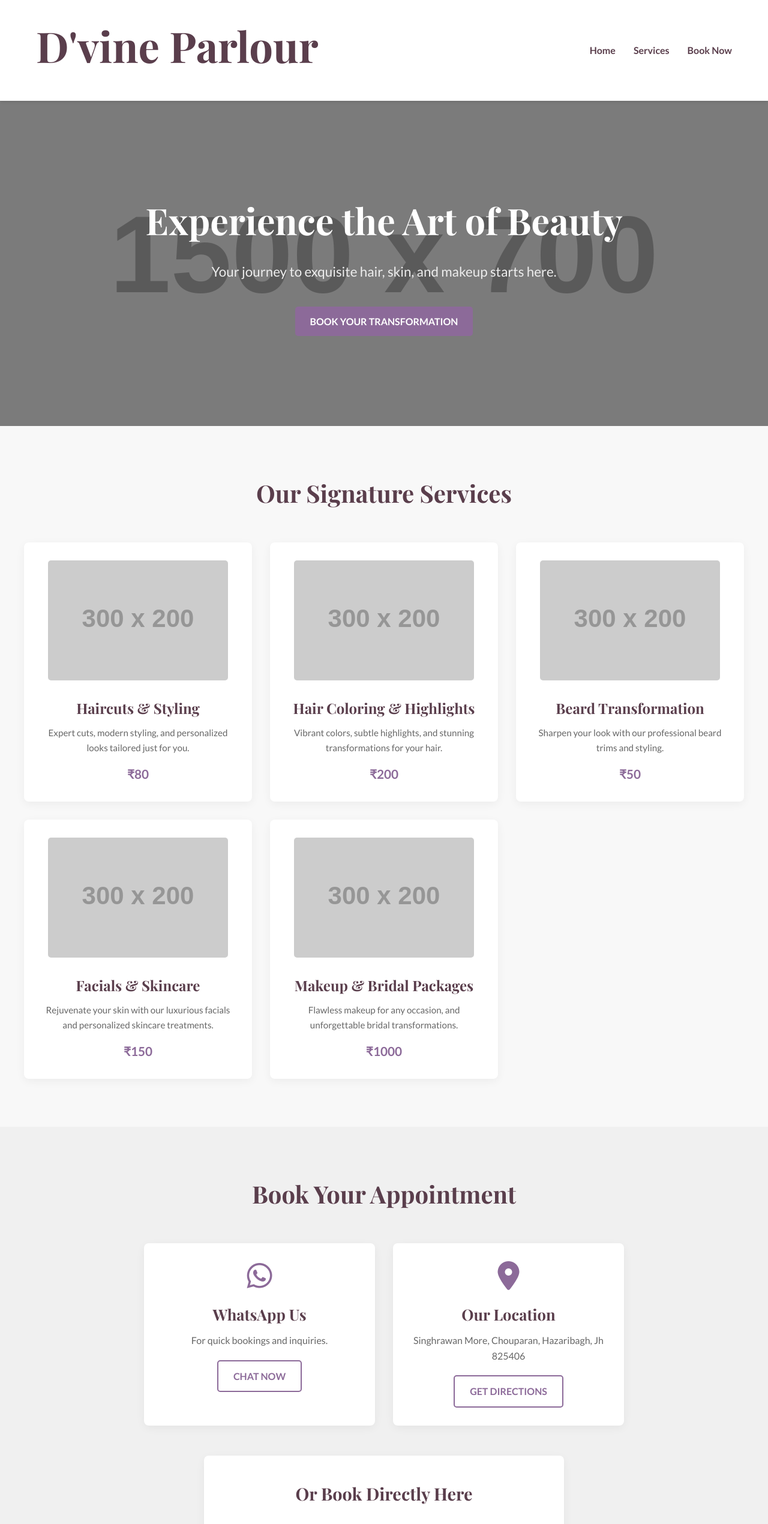
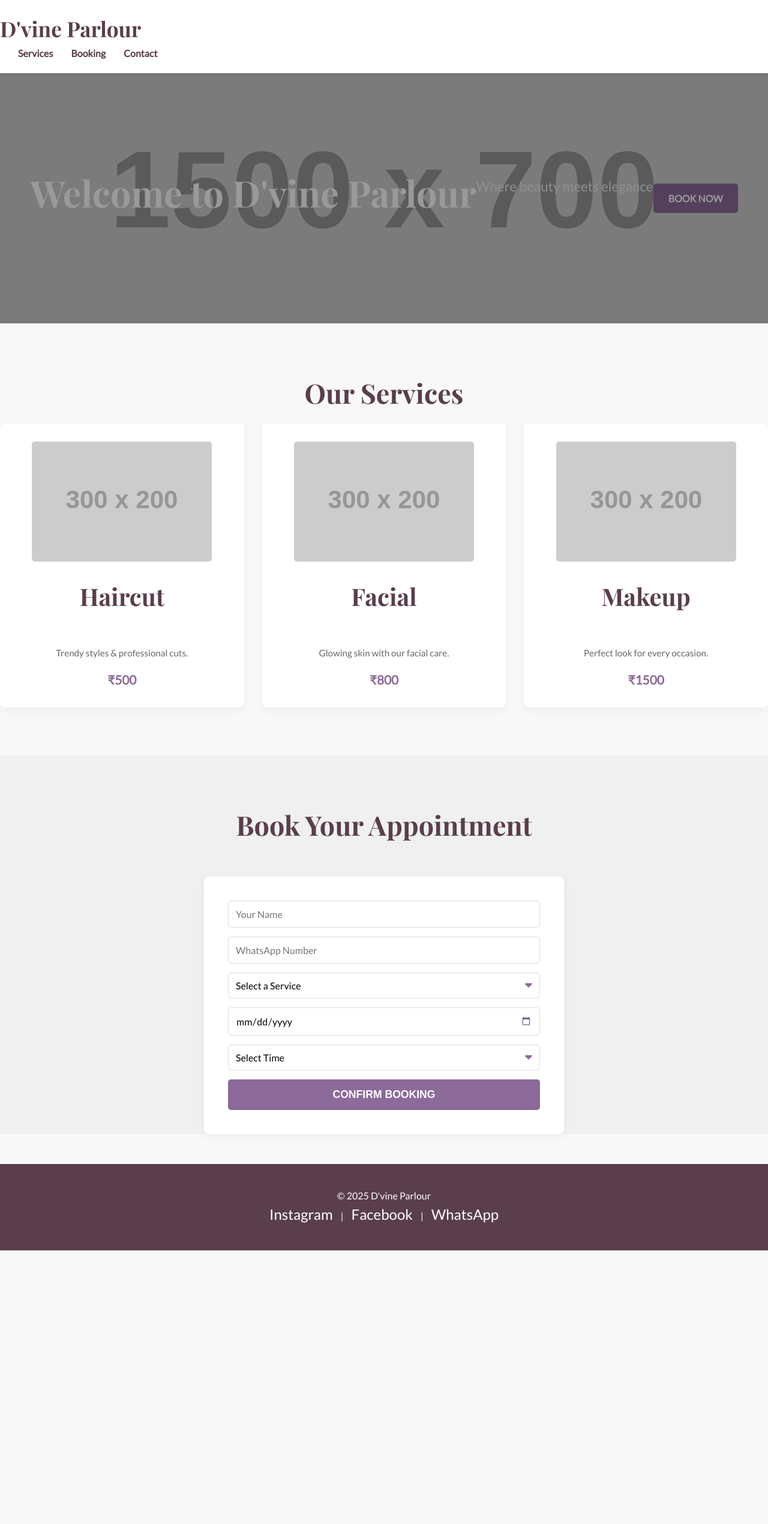
Before and after one commit to dayfordreamer-cell/aigemni, a plain HTML site: page index.html in a window 1280 px wide. Shown: the top 2540 px of the page at 60% size. After the commit the page ends 2084 px from the top, so only its background shows below. Drawn offline with nearby package versions, Linux system fonts and the light colour scheme; placeholder pictures from the web are drawn by us.

Commit message:
Update index.html

```diff
--- a/index.html
+++ b/index.html
@@ -3,189 +3,115 @@
 <head>
   <meta charset="UTF-8">
   <meta name="viewport" content="width=device-width, initial-scale=1.0">
-    <title>D'vine Parlour - Experience the Art of Beauty</title>
+  <title>D'vine Parlour</title>
+  <link href="https://fonts.googleapis.com/css2?family=Playfair+Display:wght@700&family=Lato&display=swap" rel="stylesheet">
   <link rel="stylesheet" href="style.css">
-    <!-- Google Fonts for elegant typography: Playfair Display for headings, Lato for body -->
-    <link href="https://fonts.googleapis.com/css2?family=Playfair+Display:wght@400;700&family=Lato:wght@300;400;700&display=swap" rel="stylesheet">
-    <!-- Font Awesome for icons (e.g., WhatsApp, location, social media) -->
-    <link rel="stylesheet" href="https://cdnjs.cloudflare.com/ajax/libs/font-awesome/6.0.0-beta3/css/all.min.css">
 </head>
 <body>
-
-    <!-- Header Section -->
+  <!-- Header -->
   <header class="main-header">
-        <div class="container">
-            <h1 class="logo"><a href="#">D'vine Parlour</a></h1>
+    <div class="logo"><a href="#">D'vine Parlour</a></div>
     <nav class="main-nav">
+      <button class="menu-toggle">☰</button>
       <ul>
-                    <li><a href="#home">Home</a></li>
         <li><a href="#services">Services</a></li>
-                    <!-- Optional: Add these if you create corresponding sections -->
-                    <!-- <li><a href="#gallery">Gallery</a></li> -->
-                    <!-- <li><a href="#about">About Us</a></li> -->
-                    <li><a href="#contact">Book Now</a></li>
+        <li><a href="#booking">Booking</a></li>
+        <li><a href="#contact">Contact</a></li>
       </ul>
     </nav>
-            <button class="menu-toggle" aria-label="Toggle navigation">&#9776;</button>
-        </div>
   </header>
 
-    <!-- Hero Section -->
-    <section id="home" class="hero">
-        <div class="hero-content container">
-            <h2>Experience the Art of Beauty</h2>
-            <p>Your journey to exquisite hair, skin, and makeup starts here.</p>
-            <a href="#contact" class="btn btn-primary">Book Your Transformation</a>
-        </div>
+  <!-- Hero -->
+  <section class="hero">
+    <h2>Welcome to D'vine Parlour</h2>
+    <p>Where beauty meets elegance</p>
+    <a href="#booking" class="btn btn-primary">Book Now</a>
   </section>
 
-    <!-- Services Section -->
-    <section id="services" class="services-section container">
-        <h3>Our Signature Services</h3>
+  <!-- Services -->
+  <section id="services" class="services-section">
+    <h2>Our Services</h2>
     <div class="service-grid">
       <div class="service-item">
-                <img src="https://via.placeholder.com/300x200/DCCFE1/5a3e4c?text=Haircuts+%26+Styling" alt="Haircuts & Styling">
-                <h4>Haircuts & Styling</h4>
-                <p>Expert cuts, modern styling, and personalized looks tailored just for you.</p>
-                <span class="price">₹80</span>
+        <img src="https://via.placeholder.com/300x200" alt="Haircut">
+        <h3>Haircut</h3>
+        <p>Trendy styles & professional cuts.</p>
+        <span class="price">₹500</span>
       </div>
       <div class="service-item">
-                <img src="https://via.placeholder.com/300x200/DCCFE1/5a3e4c?text=Hair+Coloring+%26+Highlights" alt="Hair Coloring & Highlights">
-                <h4>Hair Coloring & Highlights</h4>
-                <p>Vibrant colors, subtle highlights, and stunning transformations for your hair.</p>
-                <span class="price">₹200</span>
+        <img src="https://via.placeholder.com/300x200" alt="Facial">
+        <h3>Facial</h3>
+        <p>Glowing skin with our facial care.</p>
+        <span class="price">₹800</span>
       </div>
       <div class="service-item">
-                <img src="https://via.placeholder.com/300x200/DCCFE1/5a3e4c?text=Beard+Transformation" alt="Beard Transformation">
-                <h4>Beard Transformation</h4>
-                <p>Sharpen your look with our professional beard trims and styling.</p>
-                <span class="price">₹50</span>
-            </div>
-            <div class="service-item">
-                <img src="https://via.placeholder.com/300x200/DCCFE1/5a3e4c?text=Facials+%26+Skincare" alt="Facials & Skincare">
-                <h4>Facials & Skincare</h4>
-                <p>Rejuvenate your skin with our luxurious facials and personalized skincare treatments.</p>
-                <span class="price">₹150</span>
-            </div>
-            <div class="service-item">
-                <img src="https://via.placeholder.com/300x200/DCCFE1/5a3e4c?text=Makeup+%26+Bridal+Packages" alt="Makeup & Bridal Packages">
-                <h4>Makeup & Bridal Packages</h4>
-                <p>Flawless makeup for any occasion, and unforgettable bridal transformations.</p>
-                <span class="price">₹1000</span>
+        <img src="https://via.placeholder.com/300x200" alt="Makeup">
+        <h3>Makeup</h3>
+        <p>Perfect look for every occasion.</p>
+        <span class="price">₹1500</span>
       </div>
     </div>
   </section>
 
-    <!-- Contact & Booking Section -->
-    <section id="contact" class="contact-section">
-        <div class="container">
-            <h3>Book Your Appointment</h3>
-            <div class="contact-info-grid">
-                <div class="contact-method">
-                    <i class="fab fa-whatsapp"></i>
-                    <h4>WhatsApp Us</h4>
-                    <p>For quick bookings and inquiries.</p>
-                    <a href="https://wa.me/7061543143?text=Hi%2C%20I%27d%20like%20to%20book%20an%20appointment%20at%20D%27vine%20Parlour." target="_blank" class="btn btn-secondary">Chat Now</a>
-                </div>
-                <div class="contact-method">
-                    <i class="fas fa-map-marker-alt"></i>
-                    <h4>Our Location</h4>
-                    <p>Singhrawan More, Chouparan, Hazaribagh, Jh 825406</p>
-                    <a href="https://www.google.com/maps/search/Singhrawan+More,+Chouparan,+Hazaribagh,+Jh+825406" target="_blank" class="btn btn-secondary">Get Directions</a>
-                </div>
-            </div>
-
+  <!-- Booking -->
+  <section id="booking" class="contact-section">
+    <h2>Book Your Appointment</h2>
     <div class="booking-form-container">
-                <h4>Or Book Directly Here</h4>
       <form id="bookingForm" class="booking-form">
-                    <input type="text" id="customerName" name="Name" placeholder="Your Full Name" required>
-                    <input type="tel" id="customerPhone" name="Phone" placeholder="Your WhatsApp Number (e.g., 7061543143)" required>
-
+        <input type="text" id="customerName" name="Name" placeholder="Your Name" required>
+        <input type="tel" id="customerPhone" name="Phone" placeholder="WhatsApp Number" required>
         <select id="serviceSelect" name="Service" required>
           <option value="">Select a Service</option>
-                        <option value="Haircuts & Styling - ₹80">Haircuts & Styling - ₹80</option>
-                        <option value="Hair Coloring & Highlights - ₹200">Hair Coloring & Highlights - ₹200</option>
-                        <option value="Beard Transformation - ₹50">Beard Transformation - ₹50</option>
-                        <option value="Facials & Skincare - ₹150">Facials & Skincare - ₹150</option>
-                        <option value="Makeup & Bridal Packages - ₹1000">Makeup & Bridal Packages - ₹1000</option>
+          <option value="Haircut">Haircut</option>
+          <option value="Facial">Facial</option>
+          <option value="Makeup">Makeup</option>
         </select>
-
-                    <input type="date" id="bookingDate" name="Preferred Date" required>
-
-                    <select id="timeSlotSelect" name="Preferred Time" required>
-                        <option value="">Select a Time Slot (4 customers/hour)</option>
-                        <!-- Options will be dynamically added by JavaScript if needed, or static for simplicity -->
-                        <option value="09:00 AM - 10:00 AM">09:00 AM - 10:00 AM</option>
-                        <option value="10:00 AM - 11:00 AM">10:00 AM - 11:00 AM</option>
-                        <option value="11:00 AM - 12:00 PM">11:00 AM - 12:00 PM</option>
-                        <option value="12:00 PM - 01:00 PM">12:00 PM - 01:00 PM</option>
-                        <option value="01:00 PM - 02:00 PM">01:00 PM - 02:00 PM</option>
-                        <option value="02:00 PM - 03:00 PM">02:00 PM - 03:00 PM</option>
-                        <option value="03:00 PM - 04:00 PM">03:00 PM - 04:00 PM</option>
-                        <option value="04:00 PM - 05:00 PM">04:00 PM - 05:00 PM</option>
-                        <option value="05:00 PM - 06:00 PM">05:00 PM - 06:00 PM</option>
-                        <option value="06:00 PM - 07:00 PM">06:00 PM - 07:00 PM</option>
-                        <option value="07:00 PM - 08:00 PM">07:00 PM - 08:00 PM</option>
+        <input type="date" id="bookingDate" name="Date" required>
+        <select id="timeSlotSelect" name="Time" required>
+          <option value="">Select Time</option>
+          <option value="10:00 AM">10:00 AM</option>
+          <option value="12:00 PM">12:00 PM</option>
+          <option value="2:00 PM">2:00 PM</option>
+          <option value="4:00 PM">4:00 PM</option>
         </select>
-
-                    <textarea id="additionalNotes" name="Notes" placeholder="Any special requests or notes? (Optional)" rows="3"></textarea>
-
         <button type="submit" class="btn btn-primary">Confirm Booking</button>
-                    <div id="formStatus" style="margin-top: 15px; font-weight: bold;"></div>
+        <p id="formStatus"></p>
       </form>
-            </div>
-        </div>
-        <div class="map-embed">
-            <!-- Replace with your actual Google Maps embed code from maps.google.com -> Share -> Embed a map -->
-            <iframe src="https://www.google.com/maps/embed?pb=!1m18!1m12!1m3!1d14620.725916053702!2d84.97022238499279!3d24.3804899539308!2m3!1f0!2f0!3f0!3m2!1i1024!2i768!4f13.1!3m3!1m2!1s0x39f50f7f7f7f7f7f%3A0x8f0f0f0f0f0f0f0f!2sChouparan%2C%20Jharkhand%20825406!5e0!3m2!1sen!2sin!4v1678901234567!5m2!1sen!2sin" width="100%" height="450" style="border:0;" allowfullscreen="" loading="lazy"></iframe>
     </div>
   </section>
 
-    <!-- Footer Section -->
+  <!-- Footer -->
   <footer class="main-footer">
-        <div class="container">
-            <p>&copy; 2023 D'vine Parlour. All rights reserved.</p>
+    <p>&copy; 2025 D'vine Parlour</p>
     <div class="social-links">
-                <!-- Add your actual social media links here -->
-                <a href="#" aria-label="Facebook"><i class="fab fa-facebook-f"></i></a>
-                <a href="#" aria-label="Instagram"><i class="fab fa-instagram"></i></a>
-            </div>
+      <a href="#">Instagram</a> | <a href="#">Facebook</a> | <a href="#">WhatsApp</a>
     </div>
   </footer>
 
-    <!-- JavaScript for mobile menu toggle and Google Sheet Form Submission -->
+  <!-- Script -->
   <script>
     document.addEventListener('DOMContentLoaded', function() {
-            // Mobile Menu Toggle
       const menuToggle = document.querySelector('.menu-toggle');
       const mainNav = document.querySelector('.main-nav ul');
-
       if (menuToggle && mainNav) {
         menuToggle.addEventListener('click', function() {
           mainNav.classList.toggle('active');
         });
-
-                // Close menu when a nav link is clicked (for smoother mobile UX)
         document.querySelectorAll('.main-nav a').forEach(item => {
-                    item.addEventListener('click', () => {
-                        mainNav.classList.remove('active');
-                    });
+          item.addEventListener('click', () => mainNav.classList.remove('active'));
         });
       }
 
-            // --- Google Sheets Form Submission Script ---
       const bookingForm = document.getElementById('bookingForm');
       const formStatus = document.getElementById('formStatus');
-
-            // Your DEPLOYED GOOGLE APPS SCRIPT WEB APP URL has been placed here:
-            const FORM_ACTION_URL = 'https://script.google.com/macros/s/AKfycbxHlmZRIsaa8kQP4aKqIdDIe1iDvnETepUf8XZ-vTYjZdmzu4F0QD2FSqUoCCPRlHi_tQ/exec';
+      const FORM_ACTION_URL = "YOUR_GOOGLE_APPS_SCRIPT_URL_HERE"; // Replace with your Apps Script URL
 
       if (bookingForm && FORM_ACTION_URL) {
         bookingForm.addEventListener('submit', function(e) {
-                    e.preventDefault(); // Prevent default form submission
+          e.preventDefault();
 
           formStatus.textContent = 'Submitting booking...';
-                    formStatus.style.color = '#8c6a99'; // Purple for pending
+          formStatus.style.color = '#c59ad4';
 
           const formData = new FormData(bookingForm);
           const payload = {};
@@ -196,32 +122,41 @@
           fetch(FORM_ACTION_URL, {
             method: 'POST',
             mode: 'no-cors',
-                        headers: {
-                            'Content-Type': 'application/x-www-form-urlencoded',
-                        },
+            headers: { 'Content-Type': 'application/x-www-form-urlencoded' },
             body: new URLSearchParams(payload).toString()
           })
           .then(() => {
-                        formStatus.textContent = 'Booking confirmed! We will contact you shortly.';
+            formStatus.textContent = 'Booking confirmed! Redirecting to WhatsApp...';
             formStatus.style.color = 'green';
+
+            const name = document.getElementById('customerName').value;
+            const phone = document.getElementById('customerPhone').value;
+            const service = document.getElementById('serviceSelect').value;
+            const date = document.getElementById('bookingDate').value;
+            const time = document.getElementById('timeSlotSelect').value;
+
+            // Owner WhatsApp
+            const ownerNumber = "917061543143";
+            const ownerMessage = `📅 New Booking Confirmed!\n\n👤 Name: ${name}\n📱 Customer: ${phone}\n💇 Service: ${service}\n📌 Date: ${date}\n🕒 Time: ${time}`;
+            window.open(`https://wa.me/${ownerNumber}?text=${encodeURIComponent(ownerMessage)}`, "_blank");
+
+            // Customer WhatsApp
+            const customerMessage = `Hi ${name}, 👋\n\nThank you for booking with *D'vine Parlour* 💇✨\n\n✅ Service: ${service}\n📅 Date: ${date}\n🕒 Time: ${time}\n\nWe look forward to serving you! 💜`;
+            setTimeout(() => {
+              window.open(`https://wa.me/91${phone}?text=${encodeURIComponent(customerMessage)}`, "_blank");
+            }, 3000);
+
             bookingForm.reset();
-
-                        setTimeout(() => {
-                            formStatus.textContent = '';
-                        }, 5000);
+            setTimeout(() => { formStatus.textContent = ''; }, 5000);
           })
           .catch(error => {
-                        console.error('Error submitting form:', error);
-                        formStatus.textContent = 'Error: Could not confirm booking. Please try again or WhatsApp us.';
+            console.error('Error:', error);
+            formStatus.textContent = 'Error: Could not confirm booking. Please try again.';
             formStatus.style.color = 'red';
           });
         });
-            } else if (bookingForm) { // Fallback if URL somehow ends up empty
-                 formStatus.textContent = 'Warning: Booking system URL is missing or incorrect.';
-                 formStatus.style.color = 'orange';
       }
     });
   </script>
-
 </body>
 </html>
```
Lines whose indentation alone changed are shown as unchanged.
